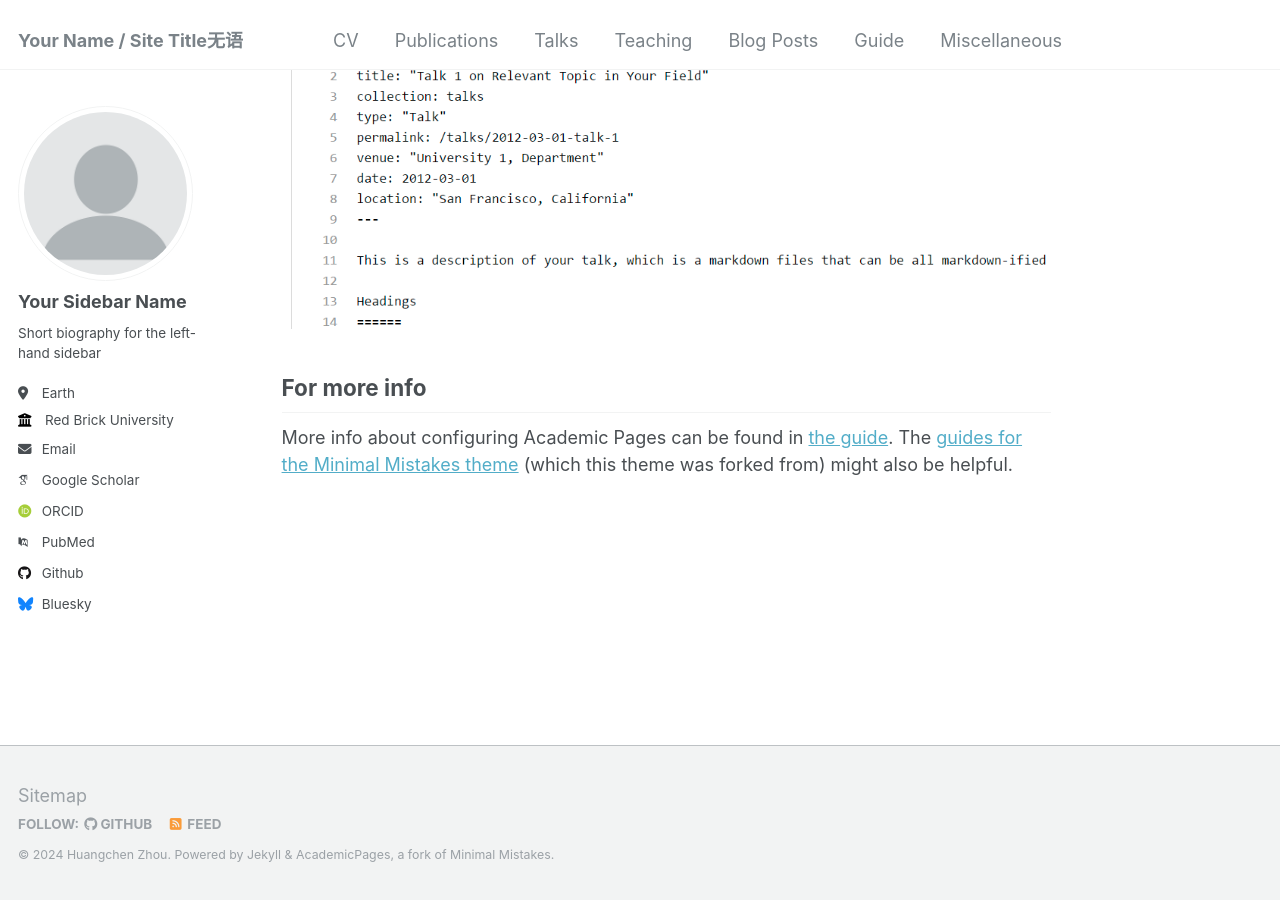
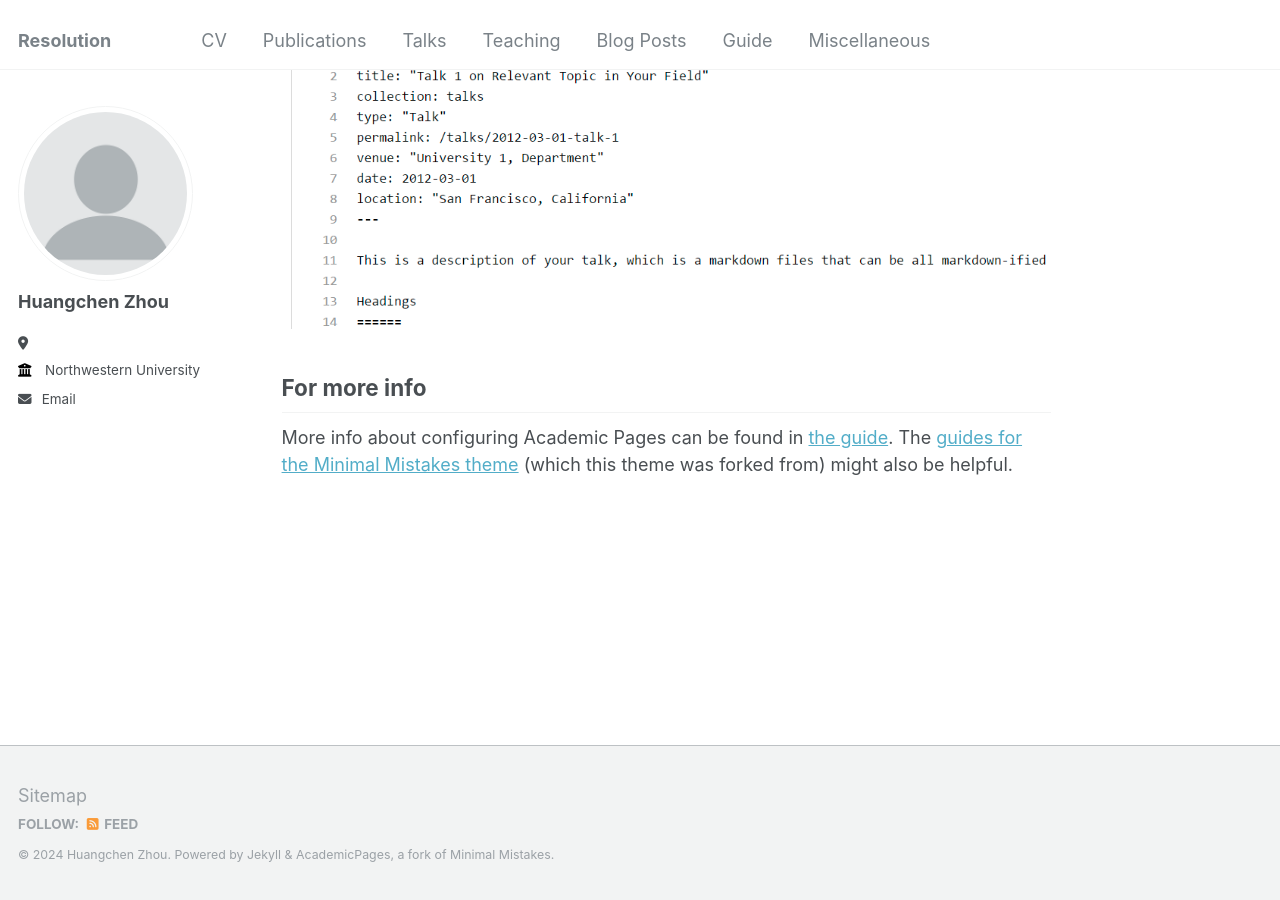
Before and after one commit to zhc515/zhc515.github.io, a Jekyll site: the page built from _pages/about.md, in a window 1280 px wide and 900 px high, scrolled down 2660 px. Built offline with Jekyll 4.4.1, drawn with Linux system fonts in a browser that asks for light colours; some web fonts are replaced.

Commit message:
Update _config.yml

```diff
--- a/_config.yml
+++ b/_config.yml
@@ -8,10 +8,10 @@
 
 # Basic Site Settings
 locale                   : "en-US"
-title                    : "Your Name / Site Title无语"
+title                    : "Resolution"
 title_separator          : "-"
 name                     : &name "Huangchen Zhou"
-description              : &description "personal description"
+description              : &description "Math PhD student at Northwestern University"
 url                      : "https://zhc515.github.io" # the base hostname & protocol for your site e.g. "https://mmistakes.github.io"
 baseurl                  : "" # the subpath of your site, e.g. "/blog"
 repository               : "zhc515/zhc515.github.io"
@@ -22,33 +22,33 @@ repository               : "zhc515/zhc515.github.io"
 author:
   # Biographic information
   avatar           : "profile.png"
-  name             : "Your Sidebar Name"
+  name             : "Huangchen Zhou"
   pronouns         : # example: "she/her"
-  bio              : "Short biography for the left-hand sidebar"
-  location         : "Earth"
-  employer         : "Red Brick University"
+  bio              : ""#"Short biography for the left-hand sidebar"
+  location         : ""
+  employer         : "Northwestern University"
   uri              : # URL
-  email            : "none@example.org"
+  email            : "huangchenzhou2029@u.northwestern.edu"
 
   # Academic websites
   arxiv            : # URL - Update with the correct link to your profile
-  googlescholar    : "https://scholar.google.com/citations?user=PS_CX0AAAAAJ"
+  googlescholar    : #"https://scholar.google.com/citations?user=PS_CX0AAAAAJ"
   impactstory      : # URL
-  orcid            : "http://orcid.org/yourorcidurl"
+  orcid            : #"http://orcid.org/yourorcidurl"
   semantic         : # URL
-  pubmed           : "https://www.ncbi.nlm.nih.gov/pubmed/?term=john+snow"
+  pubmed           : #"https://www.ncbi.nlm.nih.gov/pubmed/?term=john+snow"
   researchgate     : # URL
 
   # Repositories and software development
   bitbucket        : # Username - Update with your username on the site
   codepen          : # Username
   dribbble         : # Username
-  github           : "academicpages"
+  github           : #"academicpages"
   kaggle           : # Username
   stackoverflow    : # User number or user number and name (i.e., use "1" or "1/jeff-atwood")
 
   # Social media
-  bluesky          : "bsky.app" # Replace this with you Bluesky username
+  bluesky          : #"bsky.app" # Replace this with you Bluesky username
   facebook         : # Username
   flickr           : # Username
   foursquare       : # Username
```
